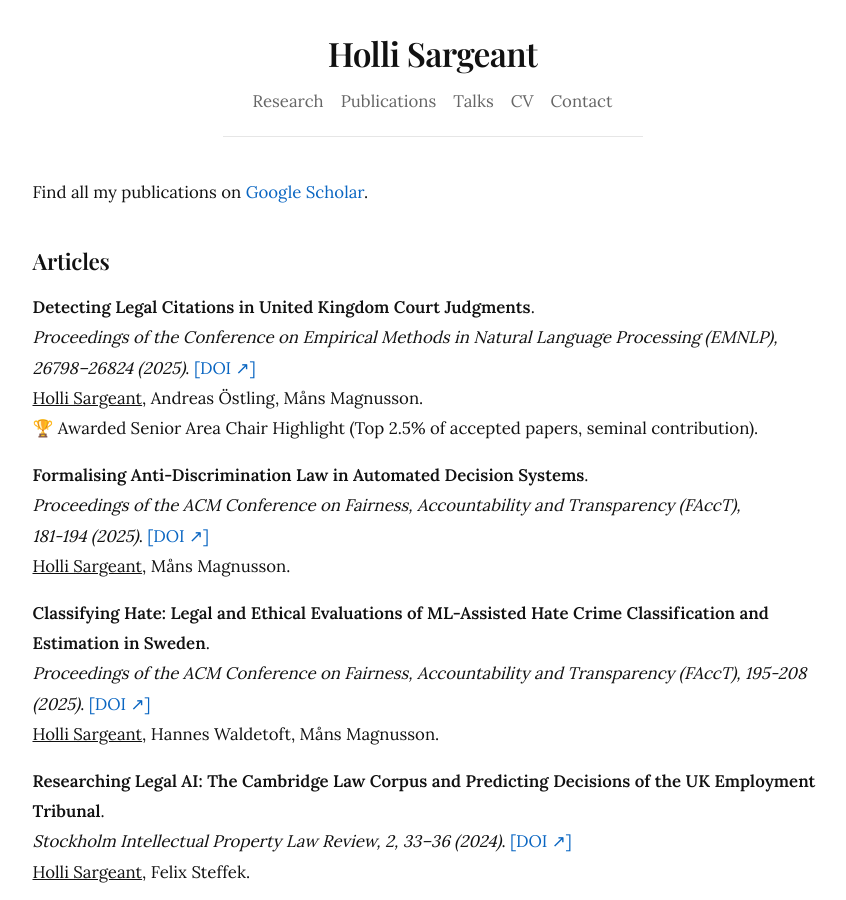
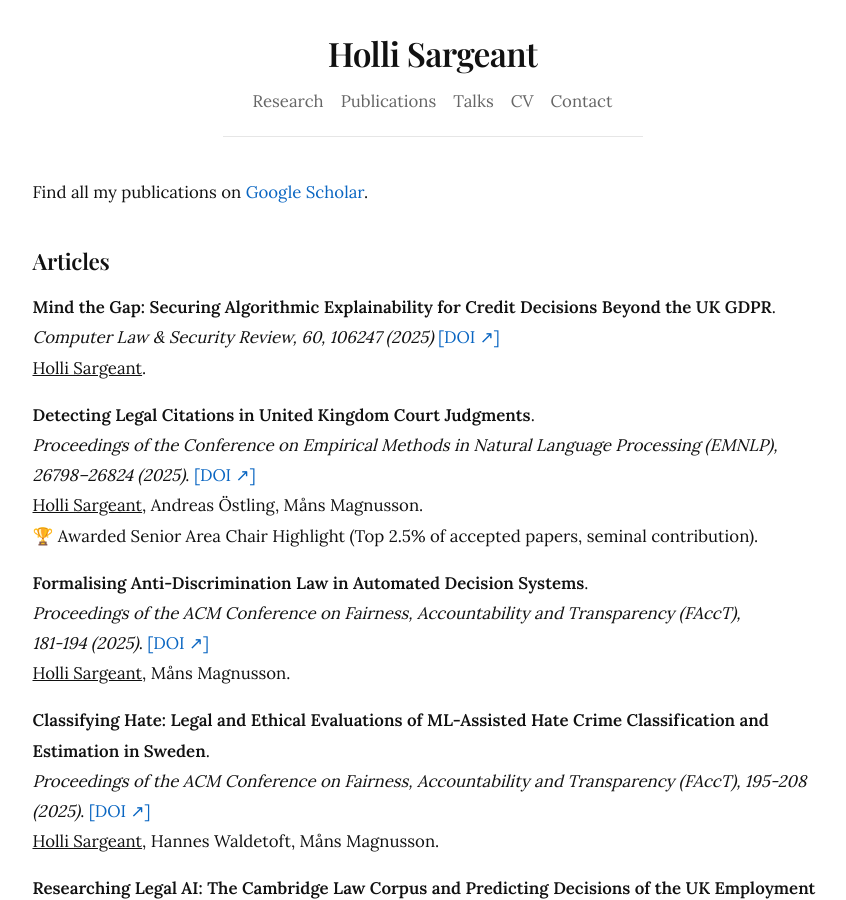
Before and after one commit to hollisargeant/hollisargeant.github.io, a Jekyll site: the page built from publications.md, in a window 1280 px wide and 900 px high. Shown: the whole window, without its empty margins (200-1046 px from the left). Built offline with Jekyll 4.4.1, drawn with Linux system fonts in a browser that asks for light colours.

Commit message:
Update publications.md

```diff
--- a/publications.md
+++ b/publications.md
@@ -22,11 +22,9 @@ Find all my publications on <a href="https://scholar.google.com/citations?user=e
 
 ## Articles
 
-<!--
 **Mind the Gap: Securing Algorithmic Explainability for Credit Decisions Beyond the UK GDPR**.<br>
-*Computer Law & Security Review (2025)*<br>
-<u>Holli Sargeant</u>.<br>
-[[DOI ↗︎]](https://doi.org/10.1016/j.clsr.2025.106247)<br> -->
+*Computer Law & Security Review, 60, 106247 (2025)* [[DOI ↗︎]](https://doi.org/10.1016/j.clsr.2025.106247)<br>
+<u>Holli Sargeant</u>.
 
 <!-- **The Law and Ethics of Legal AI Datasets: Creating the Cambridge Law Corpus**.<br>
 *Cambridge Law Journal (2025).*<br>
```
